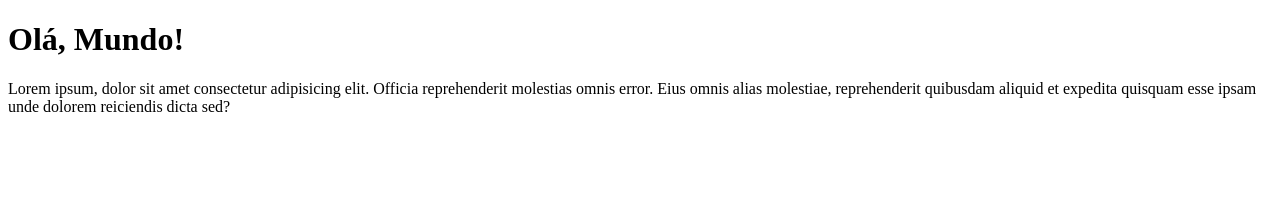
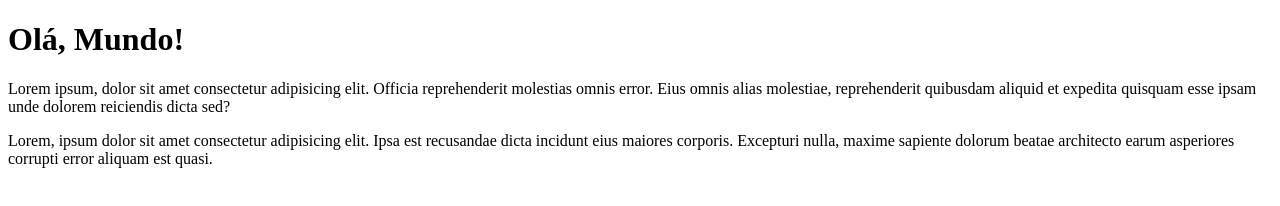
Before and after one commit to leoaguiar995/Ola-Mundo, a plain HTML site: page Site teste/index.html in a window 1280 px wide. Drawn offline with Linux system fonts and the light colour scheme.

Commit message:
segundo teste

```diff
--- a/Site teste/index.html
+++ b/Site teste/index.html
@@ -12,5 +12,9 @@
         Lorem ipsum, dolor sit amet consectetur adipisicing elit. Officia reprehenderit molestias omnis error. Eius omnis alias molestiae,
         reprehenderit quibusdam aliquid et expedita quisquam esse ipsam unde dolorem reiciendis dicta sed?
     </p>
+
+    <p>
+        Lorem, ipsum dolor sit amet consectetur adipisicing elit. Ipsa est recusandae dicta incidunt eius maiores corporis. Excepturi nulla, maxime sapiente dolorum beatae architecto earum asperiores corrupti error aliquam est quasi.
+    </p>
 </body>
 </html>
```
